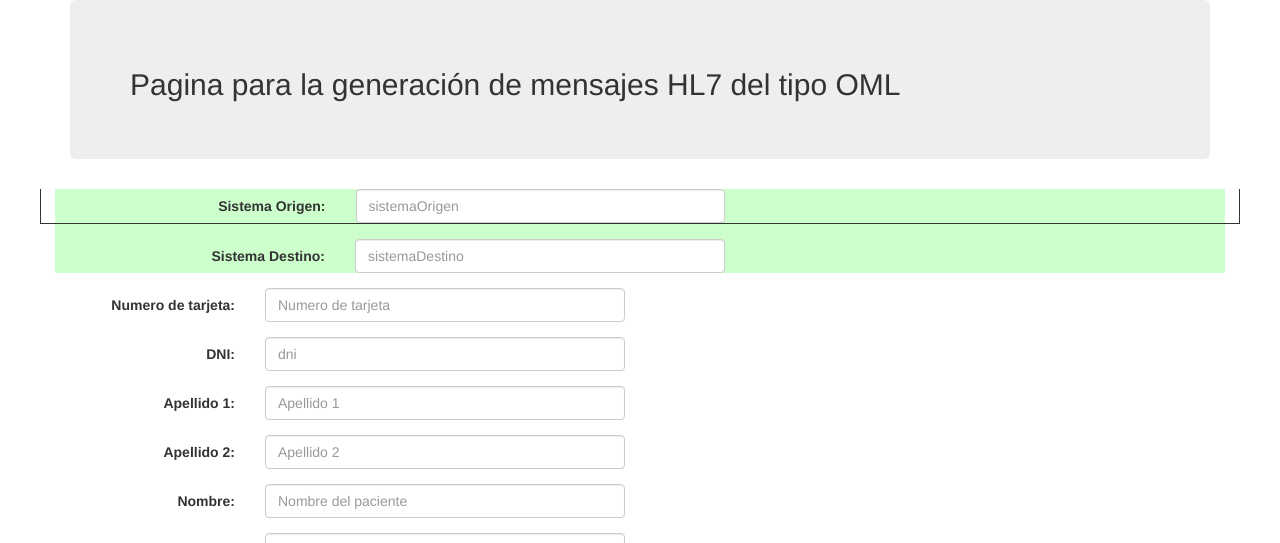
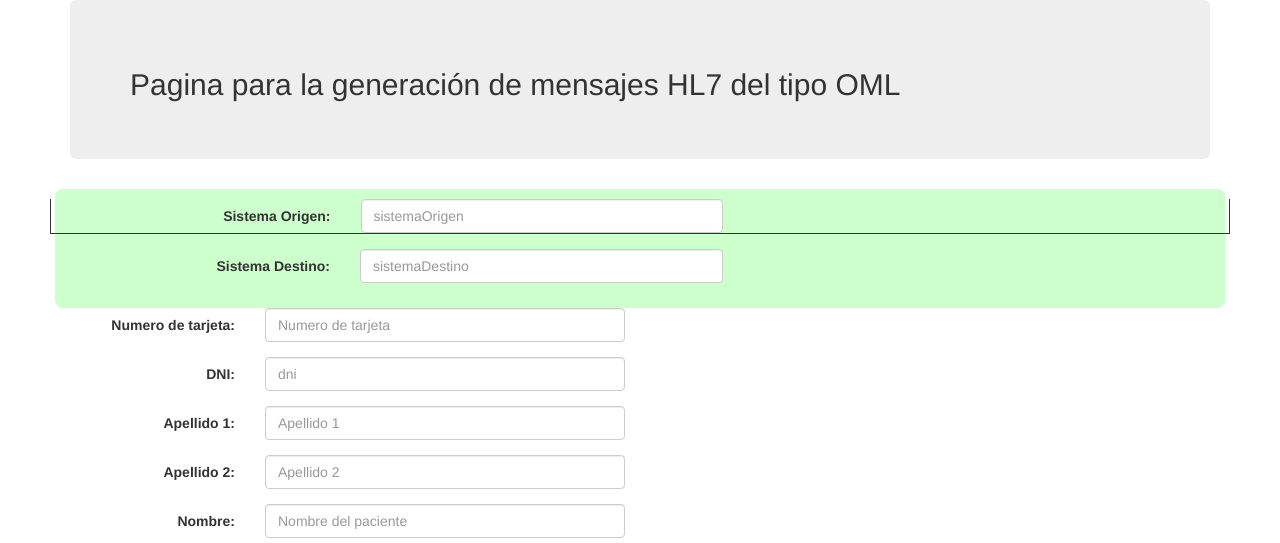
Before and after one commit to javabuk/PlataformaIntegracionSanitaria, a Spring app: page /MensajesOML in a window 1280 px wide. Shown: the top 543 px of the page. Run offline with Thymeleaf, Linux system fonts and the light colour scheme; the template is opened without the code that fills it, so the values that code supplies are empty; some libraries are stand-ins or nearby versions.

Commit message:
Añadir padding

```diff
--- a/PruebasSpringJPA/src/main/resources/templates/MensajesOML.html
+++ b/PruebasSpringJPA/src/main/resources/templates/MensajesOML.html
@@ -23,7 +23,7 @@
 	<form class="form-horizontal" th:object="${mensajeHL7}" th:action="@{/ResultadoMensajesHL7}" method="post">
 
 		<div class="row">
-			<div id="" style="background-color: #cfc">
+			<div id="" style="background-color: #cfc; border-radius:8px; padding: 10px 10px 10px 10px;">
 				<div class="form-group jorge">
     				<label for="sistemaOrigen" class="col-sm-3 control-label">Sistema Origen:</label>
     				<div class="col-sm-4">
```
